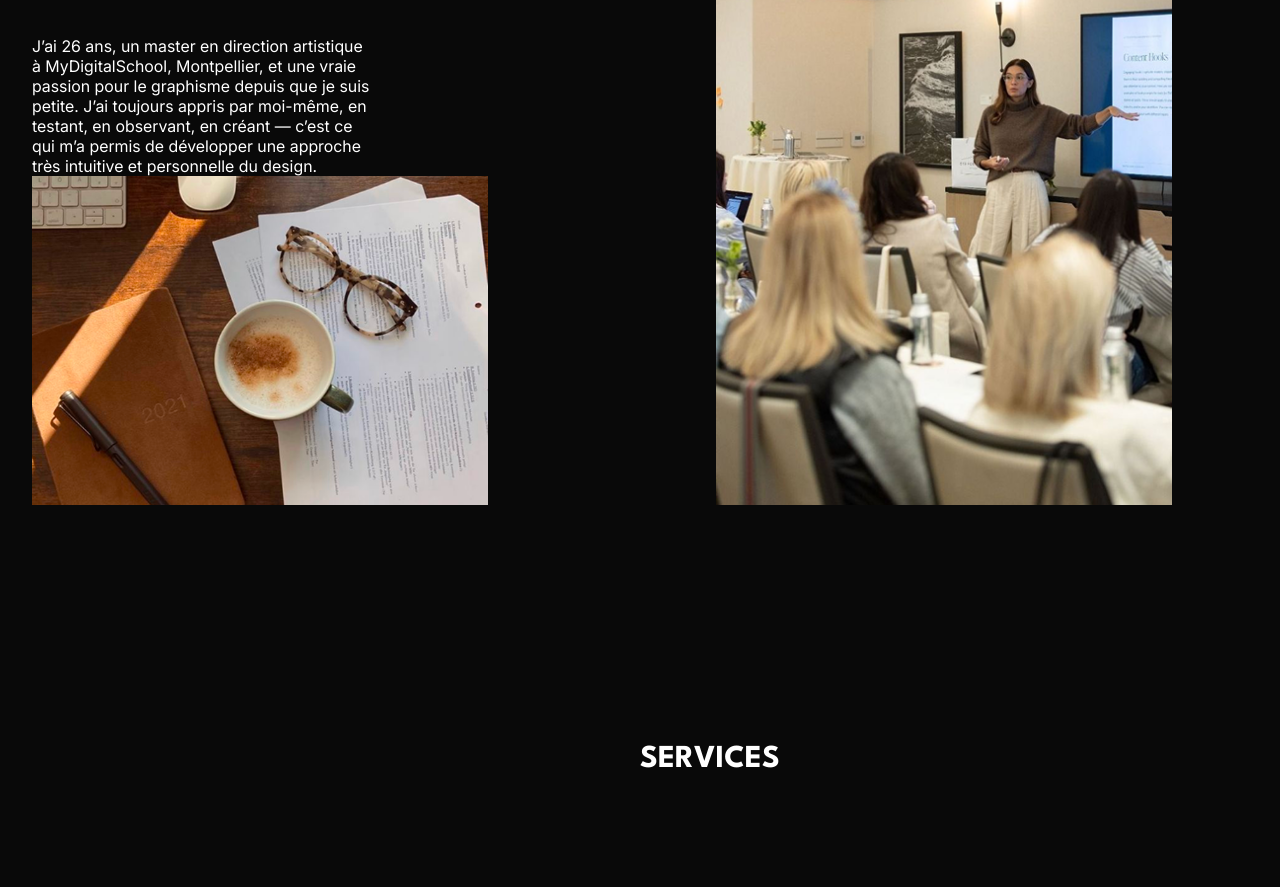
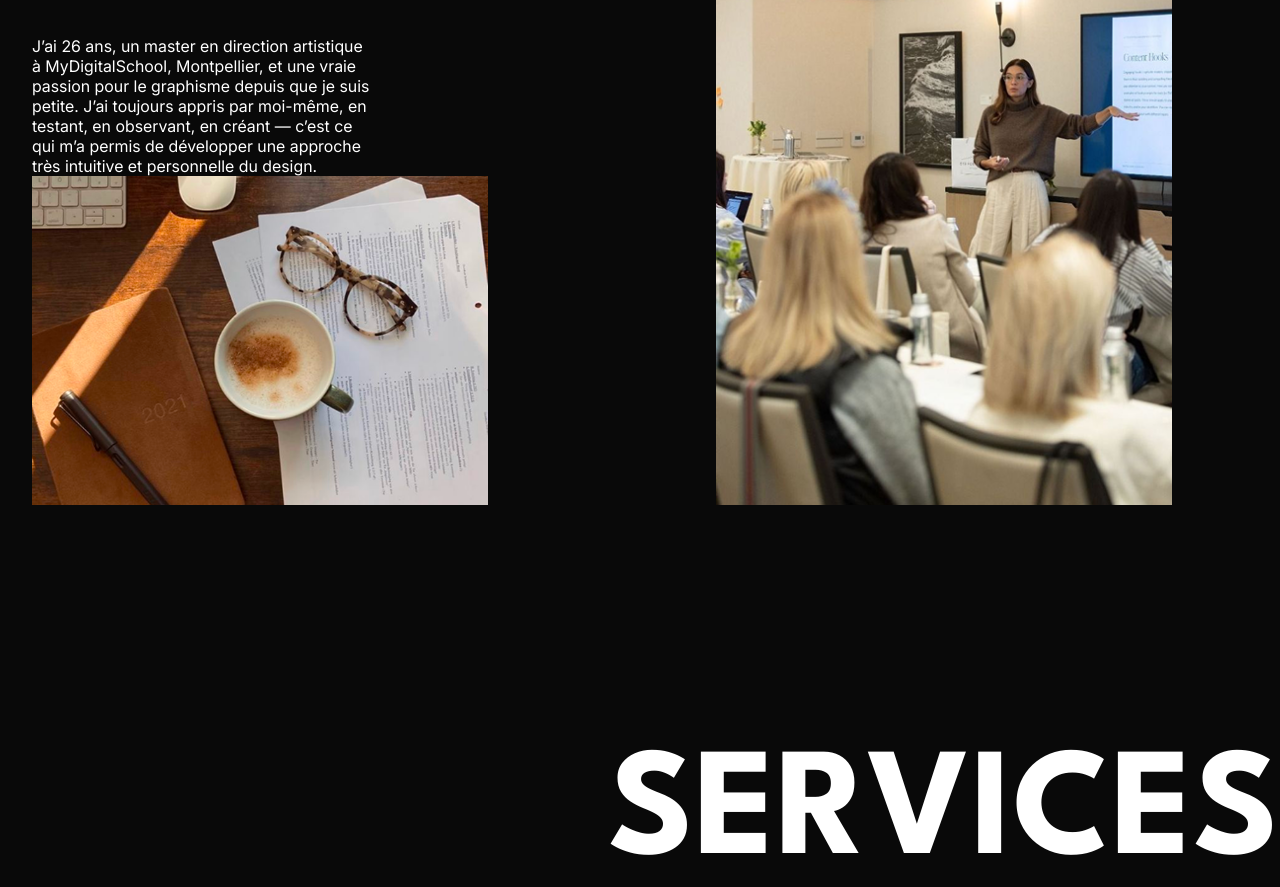
Before and after one commit to AurelienB14/IntegrationWeb, a plain HTML site: page aboutme.html in a window 1280 px wide. Shown: the part 883-1770 px from the top of the page. Before the commit the page ends 1657 px from the top, so only its background shows below. Drawn offline with nearby package versions, Linux system fonts and the light colour scheme; files that its build step writes are made by us from their sources.

Commit message:
modifstyle

```diff
--- a/sass/style.scss
+++ b/sass/style.scss
@@ -452,8 +452,12 @@ $hero-images: (
     flex-direction: row;
 }
 
-.abmecv, .abmeervices {
+.abmecv, .abmeservices {
     display: flex;
     justify-content: center;
     width: 50%;
+
+    h1 {
+        font-size: 12vw;
+    }
 }
```
